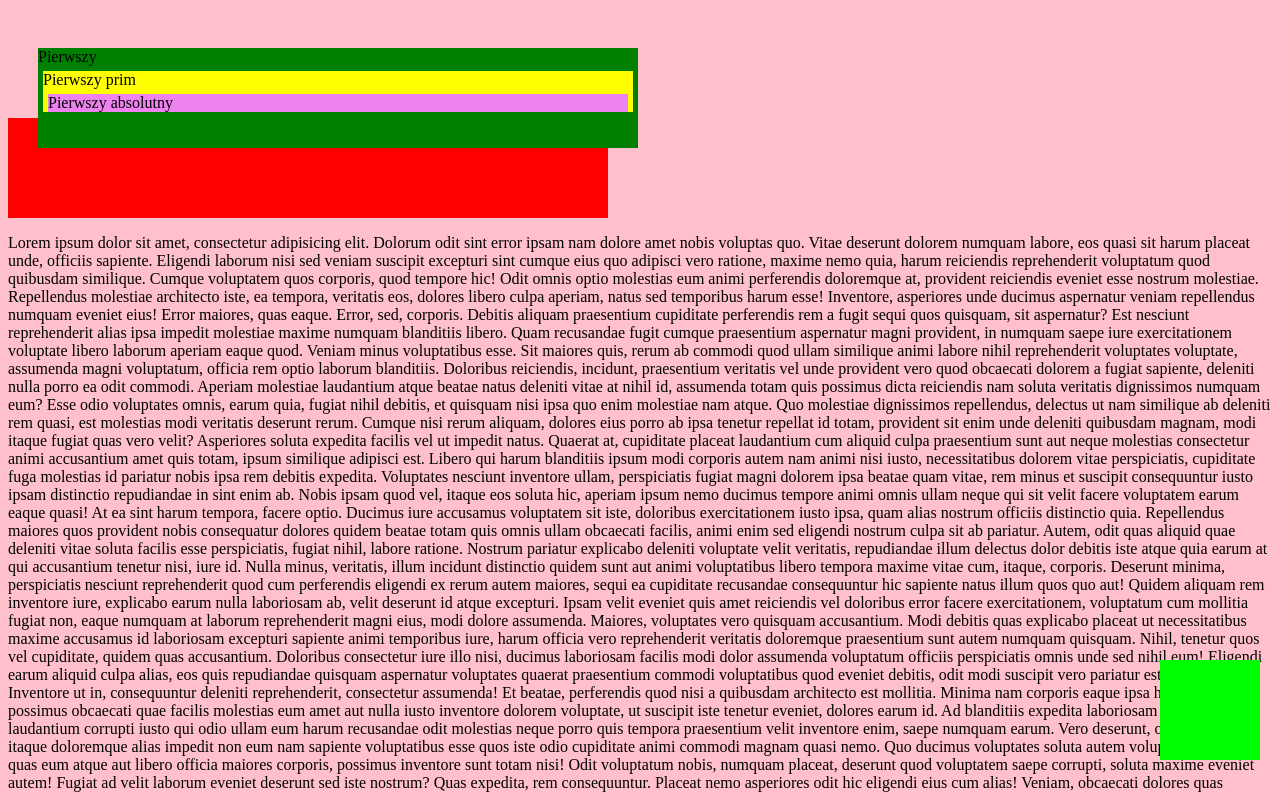
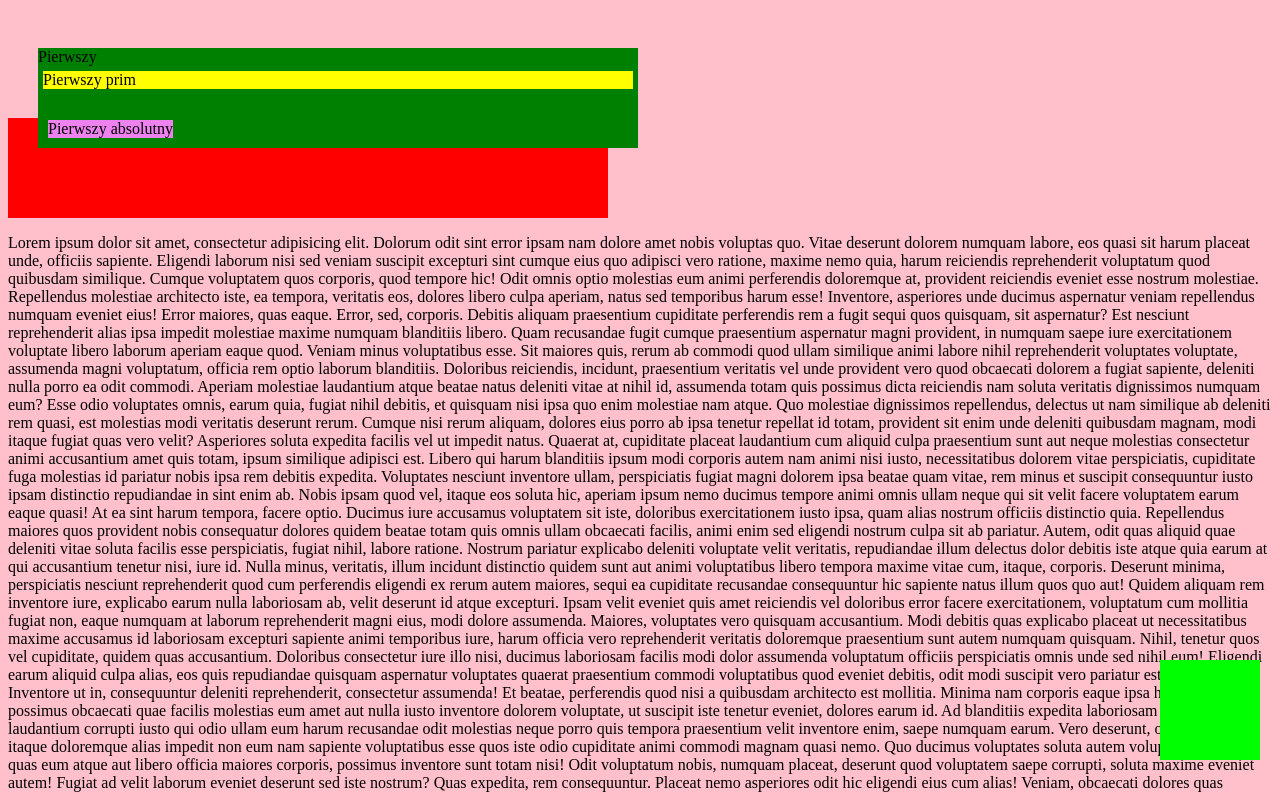
Before and after one commit to grabczakkamil/css-podstawy, a plain HTML site: page pozycjonowanie-elementów-css/index.html in a window 1280 px wide. Shown: the top 793 px of the page. Drawn offline with Linux system fonts and the light colour scheme.

Commit message:
pozycjonowanie przykład 2

```diff
--- a/pozycjonowanie-elementów-css/css/style.css
+++ b/pozycjonowanie-elementów-css/css/style.css
@@ -40,4 +40,7 @@ body {
 #pierwszy-absolutny {
     background-color: violet;
     margin: 5px;
+    position: absolute;
+    bottom: 5px;
+    left: 5px;
 }
```
